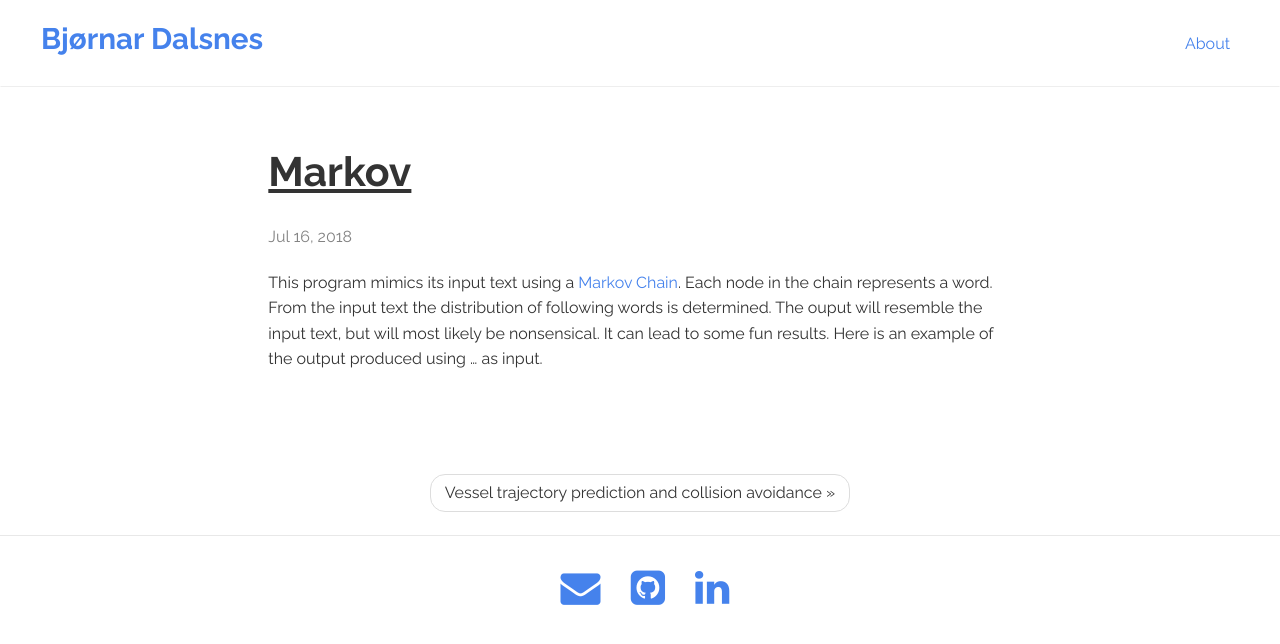
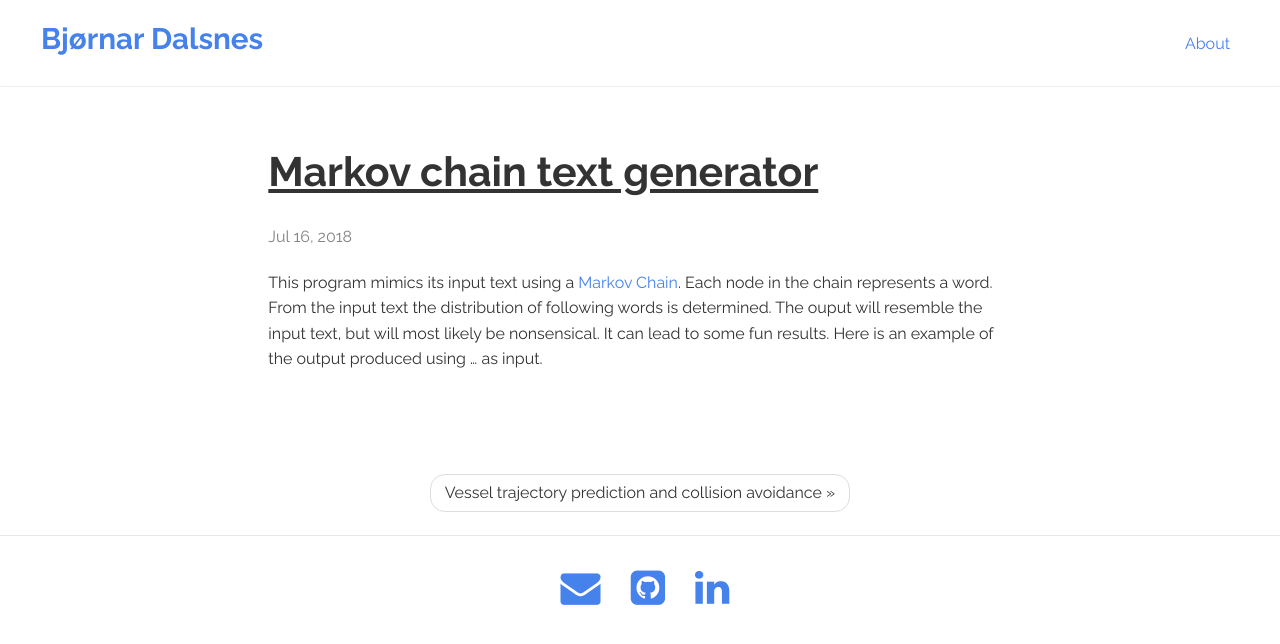
Before and after one commit to brdalsnes/brdalsnes.github.io, a Jekyll site: the page built from _posts/2018-07-16-markov.md, in a window 1280 px wide. Shown: the top 644 px of the page. Built offline with Jekyll 4.4.1, drawn with Linux system fonts in a browser that asks for light colours.

Commit message:
Fixed titles

```diff
--- a/_config.yml
+++ b/_config.yml
@@ -9,7 +9,7 @@
 title: Bjørnar Dalsnes
 email: bjornar.dalsnes@gmail.com
 description: > # this means to ignore newlines until "baseurl:"
-  Programming projects of Bjørnar Dalsnes.
+  My programming projects.
 
 
 baseurl: "" # the subpath of your site, e.g. /blog
--- a/_posts/2018-07-16-markov.md
+++ b/_posts/2018-07-16-markov.md
@@ -1,6 +1,6 @@
 ---
 layout: post
-title: "Markov"
+title: "Markov chain text generator"
 date: 2018-07-16
 label: "python"
 image: python_logo.png
```
